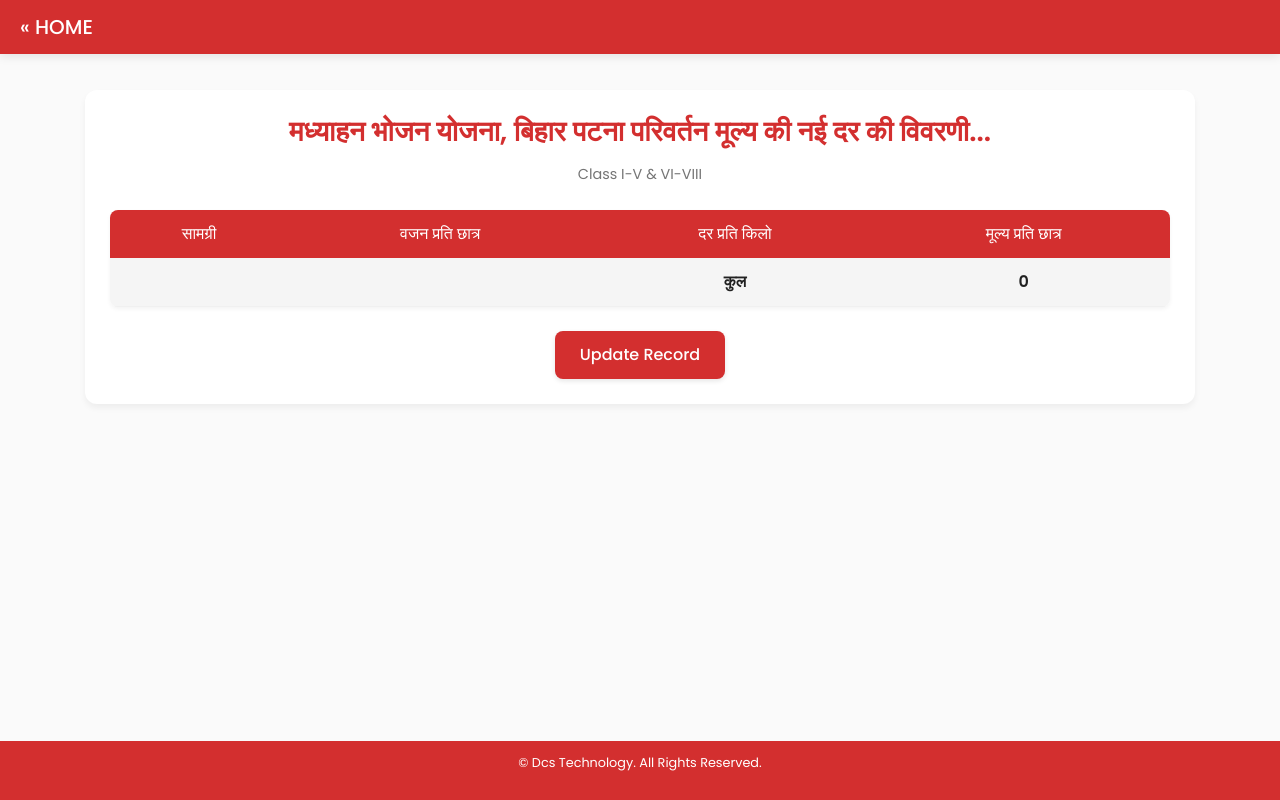
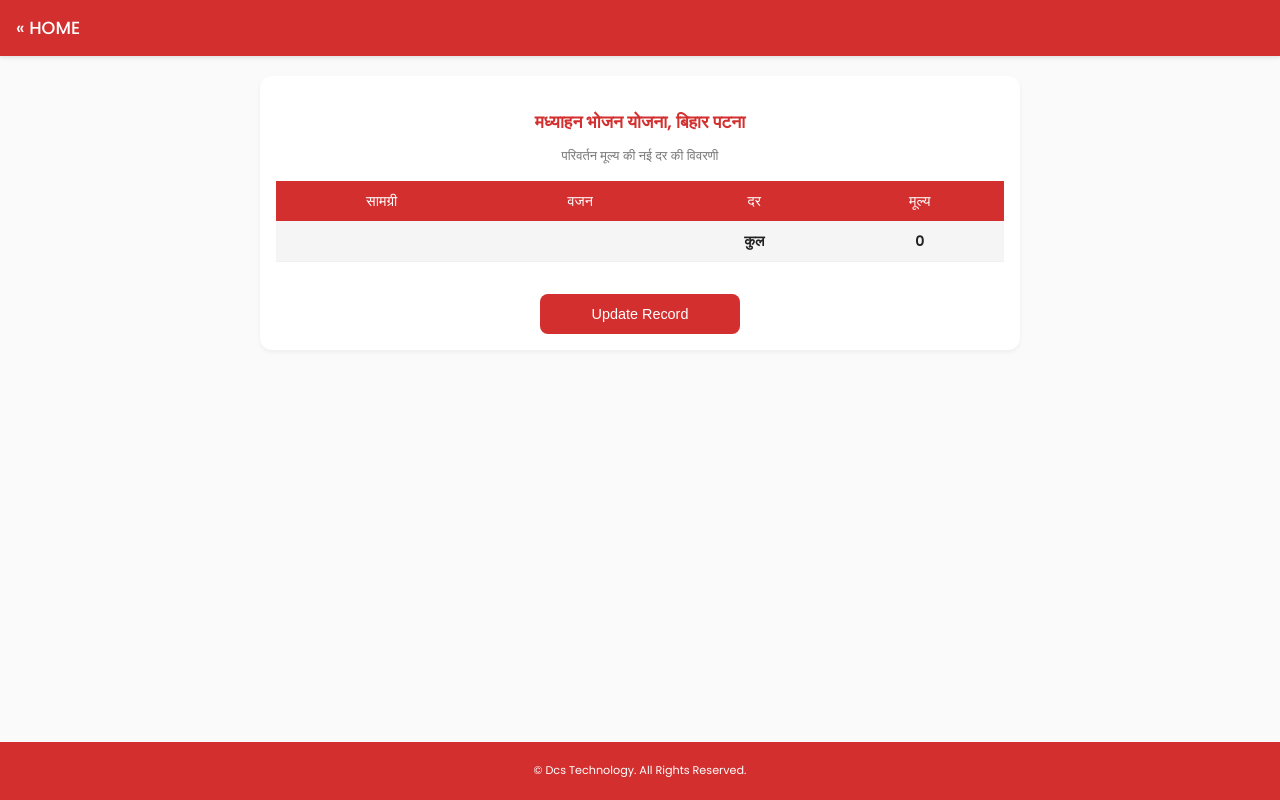
Before and after one commit to TechUtsab/mdm-calculator, a plain HTML site: page admin.html in a window 1280 px wide. Drawn offline with nearby package versions, Linux system fonts and the light colour scheme; no server answers.

Commit message:
Update admin.html

```diff
--- a/admin.html
+++ b/admin.html
@@ -1,16 +1,13 @@
 <!DOCTYPE html>
 <html lang="en">
-
 <head>
   <meta charset="UTF-8" />
-  <meta name="viewport" content="width=device-width, initial-scale=1.0" />
+  <meta name="viewport" content="width=device-width, initial-scale=1.0, maximum-scale=1.0, user-scalable=no" />
   <title>MDM Pro Calculator App</title>
   <!-- Google Fonts -->
   <link href="https://fonts.googleapis.com/css2?family=Poppins:wght@300;400;500;600;700&display=swap" rel="stylesheet">
   <!-- Material Icons -->
   <link href="https://fonts.googleapis.com/icon?family=Material+Icons" rel="stylesheet">
-  <!-- Bootstrap CSS -->
-  <link rel="stylesheet" href="https://stackpath.bootstrapcdn.com/bootstrap/4.5.2/css/bootstrap.min.css" />
   <style>
     :root {
       --primary-color: #d32f2f;
@@ -19,6 +16,11 @@
       --secondary-color: #f5f5f5;
       --text-dark: #212121;
       --text-light: #757575;
+    }
+
+    * {
+      box-sizing: border-box;
+      -webkit-tap-highlight-color: transparent;
     }
 
     body {
@@ -30,59 +32,63 @@
       min-height: 100vh;
       display: flex;
       flex-direction: column;
+      font-size: 14px;
+      line-height: 1.4;
     }
 
     .app-bar {
       background-color: var(--primary-color);
       color: white;
-      padding: 15px 20px;
-      box-shadow: 0 2px 10px rgba(0, 0, 0, 0.1);
+      padding: 12px 16px;
       position: fixed;
       width: 100%;
       top: 0;
       z-index: 1000;
       display: flex;
-      justify-content: space-between;
       align-items: center;
+      height: 56px;
+      box-shadow: 0 2px 4px rgba(0,0,0,0.1);
     }
 
     .app-title {
-      font-size: 1.25rem;
+      font-size: 1.1rem;
       font-weight: 500;
       margin: 0;
+      white-space: nowrap;
+      overflow: hidden;
+      text-overflow: ellipsis;
     }
 
     .main-content {
-      margin-top: 70px;
-      padding: 20px;
+      margin-top: 56px;
+      padding: 16px;
       flex: 1;
+      width: 100%;
+      max-width: 100%;
+      overflow-x: hidden;
     }
 
     .app-card {
       background: white;
       border-radius: 12px;
-      box-shadow: 0 4px 6px rgba(0, 0, 0, 0.05);
-      padding: 25px;
-      margin-bottom: 25px;
-      transition: transform 0.3s ease;
-    }
-
-    .app-card:hover {
-      transform: translateY(-5px);
-      box-shadow: 0 6px 12px rgba(0, 0, 0, 0.1);
+      box-shadow: 0 2px 4px rgba(0,0,0,0.05);
+      padding: 16px;
+      margin-bottom: 16px;
+      width: 100%;
     }
 
     .app-heading {
       color: var(--primary-color);
       font-weight: 600;
-      margin-bottom: 15px;
+      margin-bottom: 12px;
       text-align: center;
+      font-size: 1.1rem;
     }
 
     .app-subheading {
       color: var(--text-light);
-      font-size: 0.9rem;
-      margin-bottom: 25px;
+      font-size: 0.8rem;
+      margin-bottom: 16px;
       text-align: center;
     }
 
@@ -91,65 +97,56 @@
       color: white;
       border: none;
       border-radius: 8px;
-      padding: 12px 25px;
-      font-size: 1rem;
+      padding: 12px 24px;
+      font-size: 0.9rem;
       font-weight: 500;
-      transition: all 0.3s ease;
-      box-shadow: 0 2px 5px rgba(0, 0, 0, 0.1);
+      width: 100%;
+      max-width: 200px;
+      margin: 0 auto;
+      display: block;
+      cursor: pointer;
     }
 
-    .btn-modern:hover {
-      background-color: var(--primary-dark);
-      transform: translateY(-2px);
-      box-shadow: 0 4px 8px rgba(0, 0, 0, 0.15);
+    .data-table {
+      width: 100%;
+      border-collapse: collapse;
+      margin-bottom: 16px;
+      font-size: 0.85rem;
     }
 
-    .btn-modern:active {
-      transform: translateY(0);
-    }
-
-    .modern-table {
-      width: 100%;
-      border-collapse: separate;
-      border-spacing: 0;
-      border-radius: 8px;
-      overflow: hidden;
-      box-shadow: 0 2px 4px rgba(0, 0, 0, 0.05);
-    }
-
-    .modern-table thead {
+    .data-table thead {
       background-color: var(--primary-color);
       color: white;
     }
 
-    .modern-table th {
-      padding: 12px 15px;
+    .data-table th {
+      padding: 10px 8px;
       text-align: center;
       font-weight: 500;
     }
 
-    .modern-table td {
-      padding: 12px 15px;
+    .data-table td {
+      padding: 10px 8px;
       border-bottom: 1px solid #f0f0f0;
       text-align: center;
     }
 
-    .modern-table tbody tr:hover {
-      background-color: #f9f9f9;
+    .data-table tbody tr:last-child td {
+      border-bottom: none;
     }
 
-    .input-modern {
-      border-radius: 8px;
+    .input-mobile {
+      width: 100%;
+      padding: 8px;
       border: 1px solid #e0e0e0;
-      padding: 10px 15px;
-      transition: all 0.3s ease;
-      width: 100%;
+      border-radius: 6px;
       text-align: center;
+      font-size: 0.85rem;
     }
 
-    .input-modern:focus {
+    .input-mobile:focus {
+      outline: none;
       border-color: var(--primary-color);
-      box-shadow: 0 0 0 2px rgba(211, 47, 47, 0.2);
     }
 
     .total-row {
@@ -162,53 +159,75 @@
       color: #388e3c;
       font-weight: bold;
       text-align: center;
-      margin: 20px 0;
-      padding: 15px;
+      margin: 12px 0;
+      padding: 10px;
       background-color: #e8f5e9;
-      border-radius: 8px;
+      border-radius: 6px;
+      font-size: 0.85rem;
     }
 
     .app-footer {
       background-color: var(--primary-color);
       color: white;
       text-align: center;
-      padding: 12px;
-      font-size: 0.8rem;
+      padding: 10px;
+      font-size: 0.7rem;
       margin-top: auto;
     }
 
-    @media (max-width: 768px) {
-      .modern-table {
-        display: block;
+    .form-container {
       overflow-x: auto;
+      -webkit-overflow-scrolling: touch;
+      margin-bottom: 16px;
+    }
+
+    @media (min-width: 768px) {
+      body {
+        font-size: 16px;
+      }
+
+      .main-content {
+        padding: 20px;
+        max-width: 800px;
+        margin-left: auto;
+        margin-right: auto;
+      }
+
+      .data-table {
+        font-size: 0.9rem;
+      }
+
+      .input-mobile {
+        font-size: 0.9rem;
+        padding: 10px;
       }
     }
   </style>
 </head>
 
 <body>
-  <!-- Modern App Bar -->
+  <!-- Mobile App Bar -->
   <div class="app-bar">
     <h1 class="app-title">&#171; HOME</h1>
   </div>
 
   <!-- Main Content -->
   <div class="main-content">
-    <div class="container">
     <div class="app-card">
-        <h3 class="app-heading">मध्याहन भोजन योजना, बिहार पटना परिवर्तन मूल्य की नई दर की विवरणी...</h3>
-        <p class="app-subheading">Class I-V & VI-VIII</p>
+      <h3 class="app-heading">मध्याहन भोजन योजना, बिहार पटना</h3>
+      <p class="app-subheading">परिवर्तन मूल्य की नई दर की विवरणी</p>
 
       <div id="message">Data updated successfully.</div>
 
       <form onsubmit="event.preventDefault(); updateData();">
-          <table class="modern-table">
+        <div class="form-container">
+          <table class="data-table">
             <thead>
               <tr>
                 <th>सामग्री</th>
-                <th>वजन प्रति छात्र</th>
-                <th>दर प्रति किलो</th>
-                <th>मूल्य प्रति छात्र</th>
+                <th>वजन</th>
+                <th>दर</th>
+                <th>मूल्य</th>
               </tr>
             </thead>
             <tbody id="formFields">
@@ -222,11 +241,9 @@
               </tr>
             </tfoot>
           </table>
-          <div class="text-center mt-4">
+        </div>
         <button type="submit" class="btn-modern">Update Record</button>
-          </div>
       </form>
-      </div>
     </div>
   </div>
 
@@ -268,9 +285,9 @@
 
         row.innerHTML = `
           <td>${items[i]}</td>
-          <td><input type="text" class="form-control input-modern" id="field${baseIndex}" value="${data["field" + baseIndex] || ""}"></td>
-          <td><input type="text" class="form-control input-modern" id="field${13 + i}" value="${data["field" + (13 + i)] || ""}"></td>
-          <td><input type="text" class="form-control input-modern" id="field${baseIndex + 1}" value="${data["field" + (baseIndex + 1)] || ""}"></td>
+          <td><input type="text" class="input-mobile" id="field${baseIndex}" value="${data["field" + baseIndex] || ""}" inputmode="decimal"></td>
+          <td><input type="text" class="input-mobile" id="field${13 + i}" value="${data["field" + (13 + i)] || ""}" inputmode="decimal"></td>
+          <td><input type="text" class="input-mobile" id="field${baseIndex + 1}" value="${data["field" + (baseIndex + 1)] || ""}" inputmode="decimal"></td>
         `;
         tbody.appendChild(row);
       }
@@ -323,5 +340,4 @@
     fetchData();
   </script>
 </body>
-
 </html>
```
Lines whose indentation alone changed are shown as unchanged.
